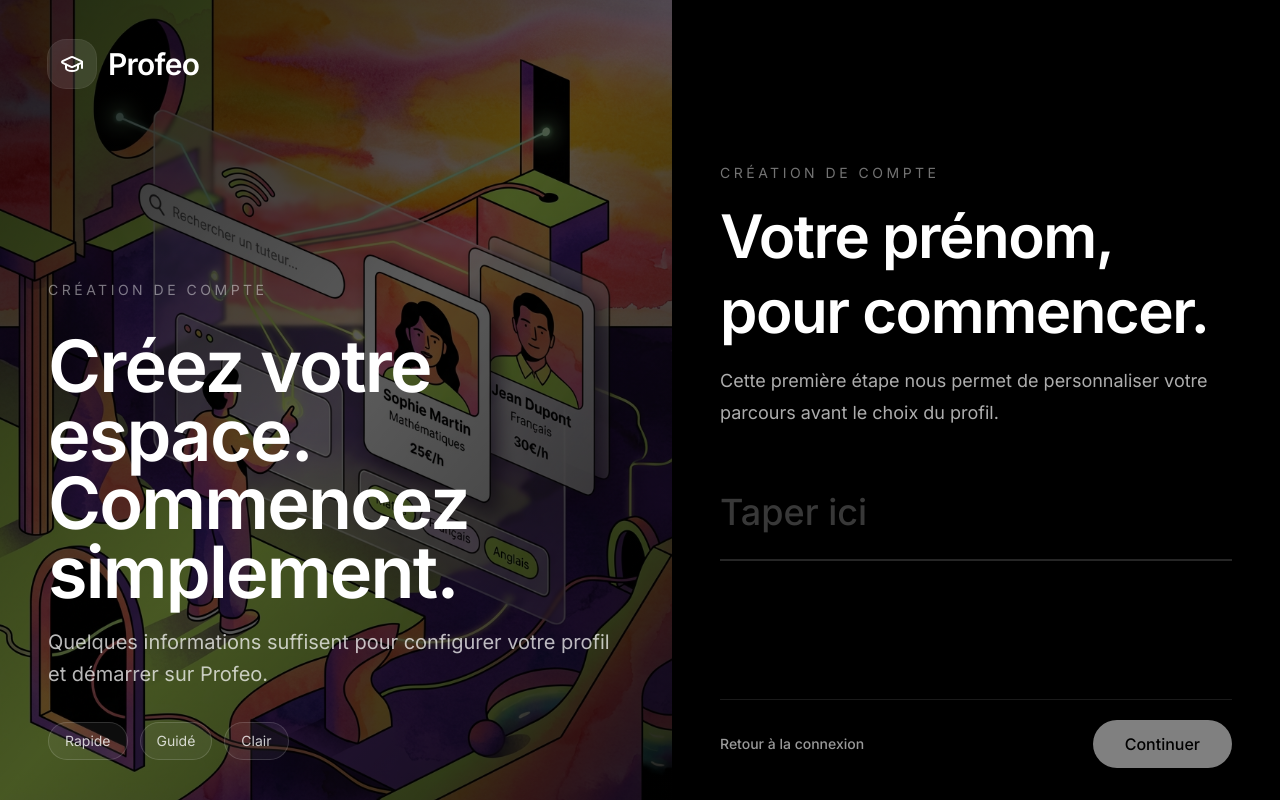
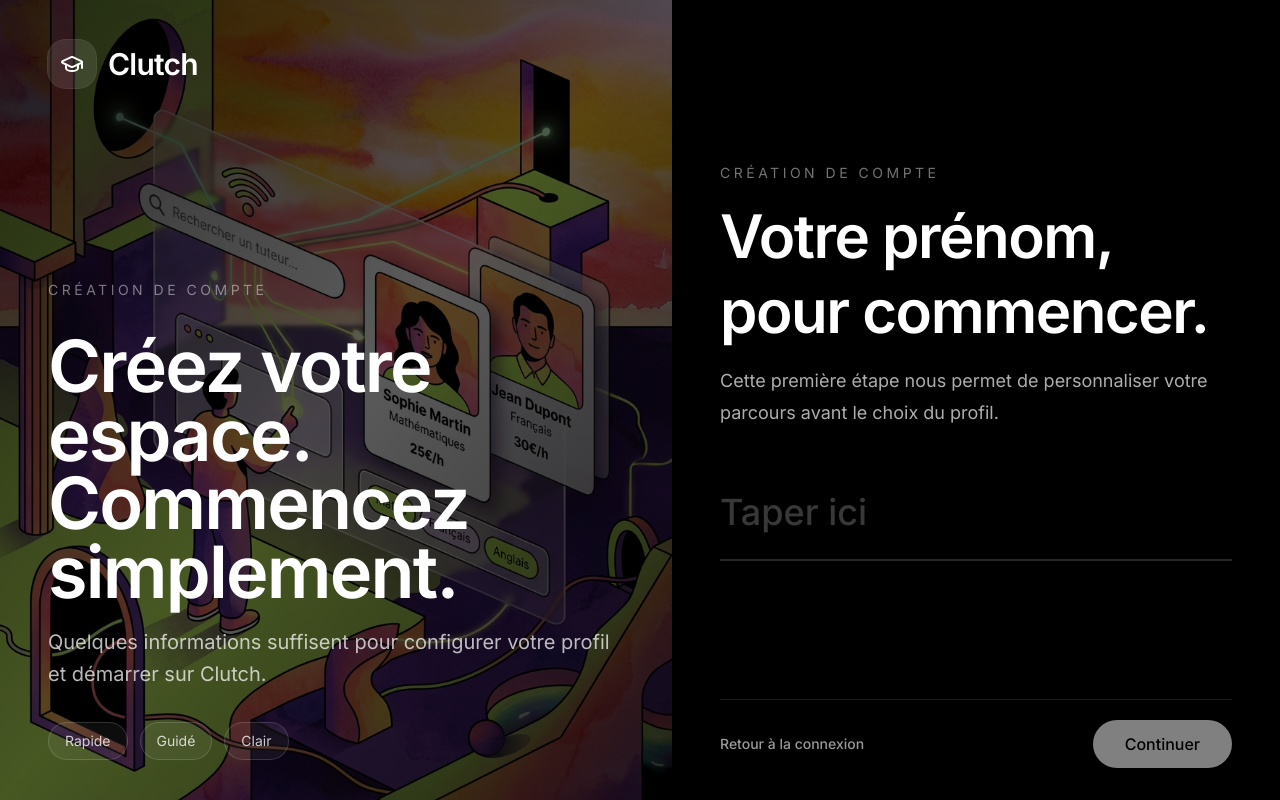
Before and after one commit to PacomeLeRouge/profeo-mvp, a Next.js app: page /signup/name in a window 1280 px wide. Built offline with nearby package versions, Linux system fonts and the light colour scheme.

Commit message:
change name from profeo to Clutch

```diff
--- a/package.json
+++ b/package.json
@@ -1,5 +1,5 @@
 {
-  "name": "profeo-mvp",
+  "name": "clutch-mvp",
   "version": "0.1.0",
   "private": true,
   "scripts": {
--- a/src/app/layout.tsx
+++ b/src/app/layout.tsx
@@ -6,7 +6,7 @@ import { Navbar } from "@/components/Navbar";
 const inter = Inter({ subsets: ["latin"] });
 
 export const metadata: Metadata = {
-  title: "Profeo MVP",
+  title: "Clutch MVP",
   description: "Trouvez un tuteur ou commencez à enseigner aujourd&apos;hui.",
 };
 
--- a/src/app/onboarding/student/page.tsx
+++ b/src/app/onboarding/student/page.tsx
@@ -87,7 +87,7 @@ function StudentOnboardingContent() {
           onClick={() => router.push(isEditing ? `/dashboard/${user.role}` : roleSelectionHref)}
           className="text-2xl font-bold tracking-tight"
         >
-          profeo
+          clutch
         </button>
         <span className="text-sm font-medium text-black/50">
           {isEditing ? "Modification du profil" : `Étape ${step} sur ${totalSteps}`}
--- a/src/app/onboarding/tutor/page.tsx
+++ b/src/app/onboarding/tutor/page.tsx
@@ -128,7 +128,7 @@ function TutorOnboardingContent() {
           onClick={() => router.push(isEditing ? `/dashboard/${user.role}` : roleSelectionHref)}
           className="text-2xl font-bold tracking-tight"
         >
-          profeo
+          clutch
         </button>
         <span className="text-sm font-medium text-black/50">
           {isEditing ? "Modification du profil" : `Étape ${step} sur ${totalSteps}`}
--- a/src/app/page.tsx
+++ b/src/app/page.tsx
@@ -38,7 +38,7 @@ export default function Home() {
       <div className="relative flex flex-col justify-between overflow-hidden bg-black px-8 py-8 text-white md:px-12 md:py-10">
         <Image
           src={splashBackground}
-          alt="Illustration Profeo"
+          alt="Illustration Clutch"
           fill
           priority
           className="object-cover object-center"
@@ -50,7 +50,7 @@ export default function Home() {
           <div className="flex h-12 w-12 items-center justify-center rounded-2xl bg-white/10 ring-1 ring-white/15">
             <GraduationCap className="h-6 w-6" />
           </div>
-          <span>Profeo</span>
+          <span>Clutch</span>
         </div>
 
         <div className="relative z-10 max-w-2xl space-y-8 py-10 lg:py-0">
@@ -75,7 +75,7 @@ export default function Home() {
 
       <div className="flex min-h-screen flex-col justify-between bg-black px-8 py-8 text-white md:px-12 md:py-10">
         <div className="flex items-center justify-between">
-          <div className="text-2xl font-bold tracking-tight lg:hidden">profeo</div>
+          <div className="text-2xl font-bold tracking-tight lg:hidden">clutch</div>
           <span className="text-sm font-medium text-white/40">Connexion sécurisée</span>
         </div>
 
--- a/src/app/role-selection/page.tsx
+++ b/src/app/role-selection/page.tsx
@@ -35,7 +35,7 @@ function RoleSelectionContent() {
           onClick={() => router.push(backHref)}
           className="text-2xl font-bold tracking-tight"
         >
-          profeo
+          clutch
         </button>
       </div>
 
@@ -56,11 +56,11 @@ function RoleSelectionContent() {
                   <ArrowLeft className="h-6 w-6 md:h-7 md:w-7" />
                 </button>
                 <h1 className="text-4xl font-semibold leading-tight tracking-tight md:text-6xl xl:text-[4.5rem]">
-                  Comment allez-vous utiliser Profeo ?
+                  Comment allez-vous utiliser Clutch ?
                 </h1>
               </div>
               <p className="mx-auto max-w-2xl text-lg leading-7 text-black/50 md:leading-8">
-                Choisissez le parcours qui correspond à votre besoin. Profeo adaptera ensuite les prochaines questions pour aller à l&apos;essentiel.
+                Choisissez le parcours qui correspond à votre besoin. Clutch adaptera ensuite les prochaines questions pour aller à l&apos;essentiel.
               </p>
             </div>
 
--- a/src/app/signup/name/page.tsx
+++ b/src/app/signup/name/page.tsx
@@ -27,7 +27,7 @@ export default function SignupNamePage() {
       <div className="relative flex flex-col justify-between overflow-hidden bg-black px-8 py-8 text-white md:px-12 md:py-10 lg:min-h-0">
         <Image
           src={splashBackground}
-          alt="Illustration Profeo"
+          alt="Illustration Clutch"
           fill
           priority
           className="object-cover object-center"
@@ -39,7 +39,7 @@ export default function SignupNamePage() {
           <div className="flex h-12 w-12 items-center justify-center rounded-2xl bg-white/10 ring-1 ring-white/15">
             <GraduationCap className="h-6 w-6" />
           </div>
-          <span>Profeo</span>
+          <span>Clutch</span>
         </div>
 
         <div className="relative z-10 max-w-2xl space-y-8 py-10 lg:py-0">
@@ -51,7 +51,7 @@ export default function SignupNamePage() {
               Commencez simplement.
             </h1>
             <p className="max-w-xl text-lg leading-8 text-white/72 md:text-xl">
-              Quelques informations suffisent pour configurer votre profil et démarrer sur Profeo.
+              Quelques informations suffisent pour configurer votre profil et démarrer sur Clutch.
             </p>
           </div>
           <div className="flex flex-wrap gap-3 text-sm text-white/78">
@@ -65,7 +65,7 @@ export default function SignupNamePage() {
 
       <div className="flex min-h-screen flex-col justify-between bg-black px-8 py-6 pb-8 text-white md:px-12 md:py-8 md:pb-10 lg:min-h-0 lg:py-6 lg:pb-8">
         <div className="flex items-center justify-between">
-          <div className="text-2xl font-bold tracking-tight lg:hidden">profeo</div>
+          <div className="text-2xl font-bold tracking-tight lg:hidden">clutch</div>
         </div>
 
         <div className="flex flex-1 items-center justify-center py-6 md:py-8 lg:py-6">
--- a/src/components/Navbar.tsx
+++ b/src/components/Navbar.tsx
@@ -30,7 +30,7 @@ export function Navbar() {
               <div className="flex h-10 w-10 items-center justify-center rounded-2xl bg-black text-white">
                 <GraduationCap className="h-5 w-5" />
               </div>
-              <span className="block text-2xl font-bold leading-none text-black">Profeo</span>
+              <span className="block text-2xl font-bold leading-none text-black">Clutch</span>
             </div>
           </div>
           <div className="flex flex-wrap items-center gap-2 sm:gap-3">
```
Also changed, not shown: 1 other file (tests, documents, lock files or other folders).
